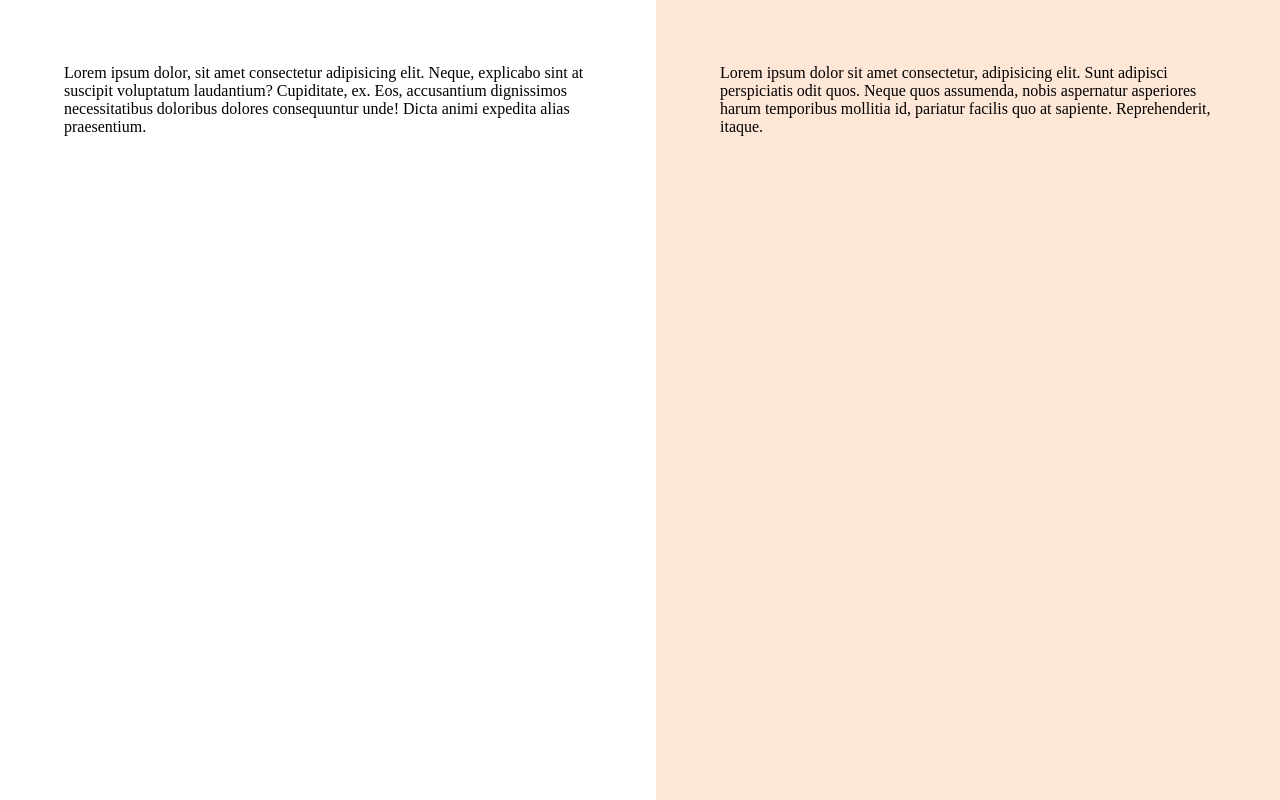
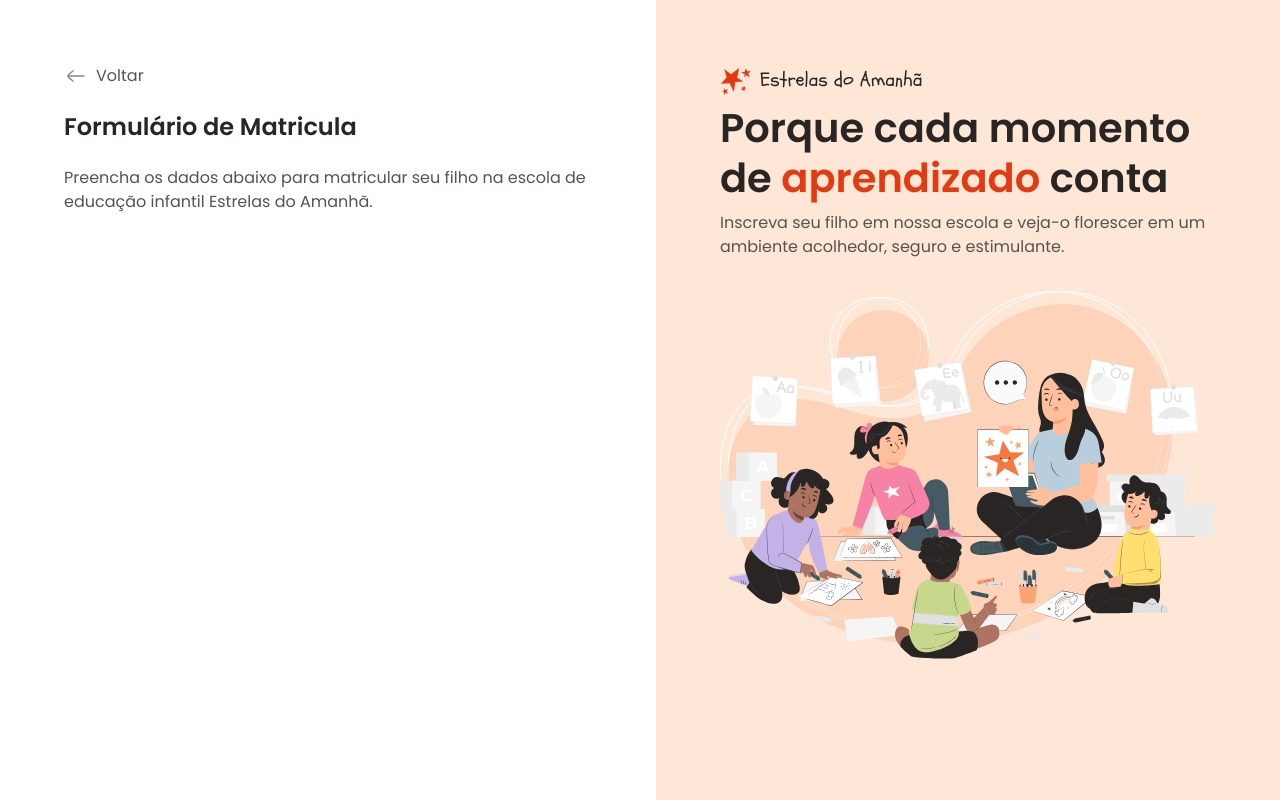
Before and after one commit to Lukao3777/Formulario-de-Matricula, a plain HTML site: page index.html in a window 1280 px wide. Drawn offline with Linux system fonts and the light colour scheme.

Commit message:
Conteudo aside e conteudo inicial do main

```diff
--- a/index.html
+++ b/index.html
@@ -15,12 +15,25 @@
   <div id="app">
     <main>
       <div class="main-container">
-        Lorem ipsum dolor, sit amet consectetur adipisicing elit. Neque, explicabo sint at suscipit voluptatum laudantium? Cupiditate, ex. Eos, accusantium dignissimos necessitatibus doloribus dolores consequuntur unde! Dicta animi expedita alias praesentium.
+        <div class="back">
+          <img src="./assets/icons/arrow-left-02.svg" alt="Icone de Voltar">
+          <span>Voltar</span>
+        </div>
+
+        <h1>Formulário de Matricula</h1>
+        <p>Preencha os dados abaixo para matricular seu filho na escola de educação infantil Estrelas do Amanhã.</p>
       </div>
     </main>
 
     <aside>
-      <div class="aside-container">Lorem ipsum dolor sit amet consectetur, adipisicing elit. Sunt adipisci perspiciatis odit quos. Neque quos assumenda, nobis aspernatur asperiores harum temporibus mollitia id, pariatur facilis quo at sapiente. Reprehenderit, itaque.</div>
+      <div class="aside-container">
+        <header>
+          <img src="./assets/logo.svg" alt="Logo estelas do amanha">
+          <h2>Porque cada momento de <span>aprendizado</span> conta</h2>
+          <p>Inscreva seu filho em nossa escola e veja-o florescer em um ambiente acolhedor, seguro e estimulante.</p>
+        </header>
+        <img src="./assets/Illustration.svg" alt="Ilustração de uma professora com crianças, prestando atenção">
+      </div>
     </aside>
   </div>
 </body>
--- a/styles/global.css
+++ b/styles/global.css
@@ -24,4 +24,15 @@
 
 body{
   overflow: hidden;
+  font: var(--text);
+  color: var(--text-secondary);
 }
+
+h1,h2{
+  color: var(--text-primary);
+}
+
+img{
+  max-width: 100%;
+  height: auto;
+}
--- a/styles/layout.css
+++ b/styles/layout.css
@@ -10,9 +10,21 @@ main{
     overflow: auto;
     padding: 4rem;
 
-    &.main-container{
+    & .main-container{
         max-width: 33rem;
         margin-left: auto;
+    }
+
+    & .back{
+        display: flex;
+        align-items: center;
+        gap: .5rem;
+        margin-bottom: 1.5rem;
+    }
+
+    & h1{
+        font: 600 1.5rem/1.25 var(--font-family);
+        margin-bottom: 1.5rem;
     }
 }
 
@@ -20,7 +32,20 @@ aside{
     background-color: var(--surface-secondary);
     padding: 4rem;
 
-    &.aside-container{
+    & .aside-container{
         max-width: 31rem;
+
+        & > img{
+            margin-top: 2rem;
+        }
+    }
+
+    & h2{
+        font: 600 2.5rem/1.25 var(--font-family);
+        margin-bottom: .5rem;
+
+        & span{
+            color: var(--text-highlight);
+        }
     }
 }
```
